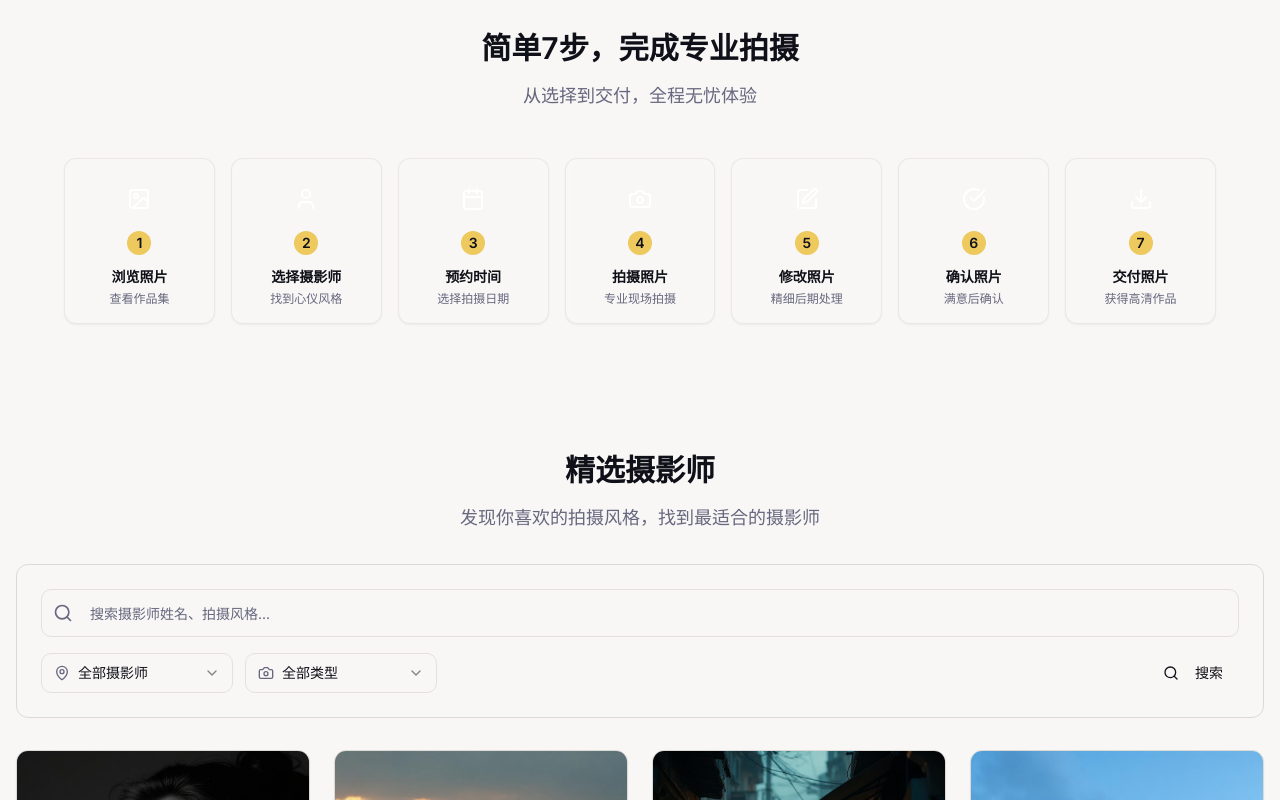
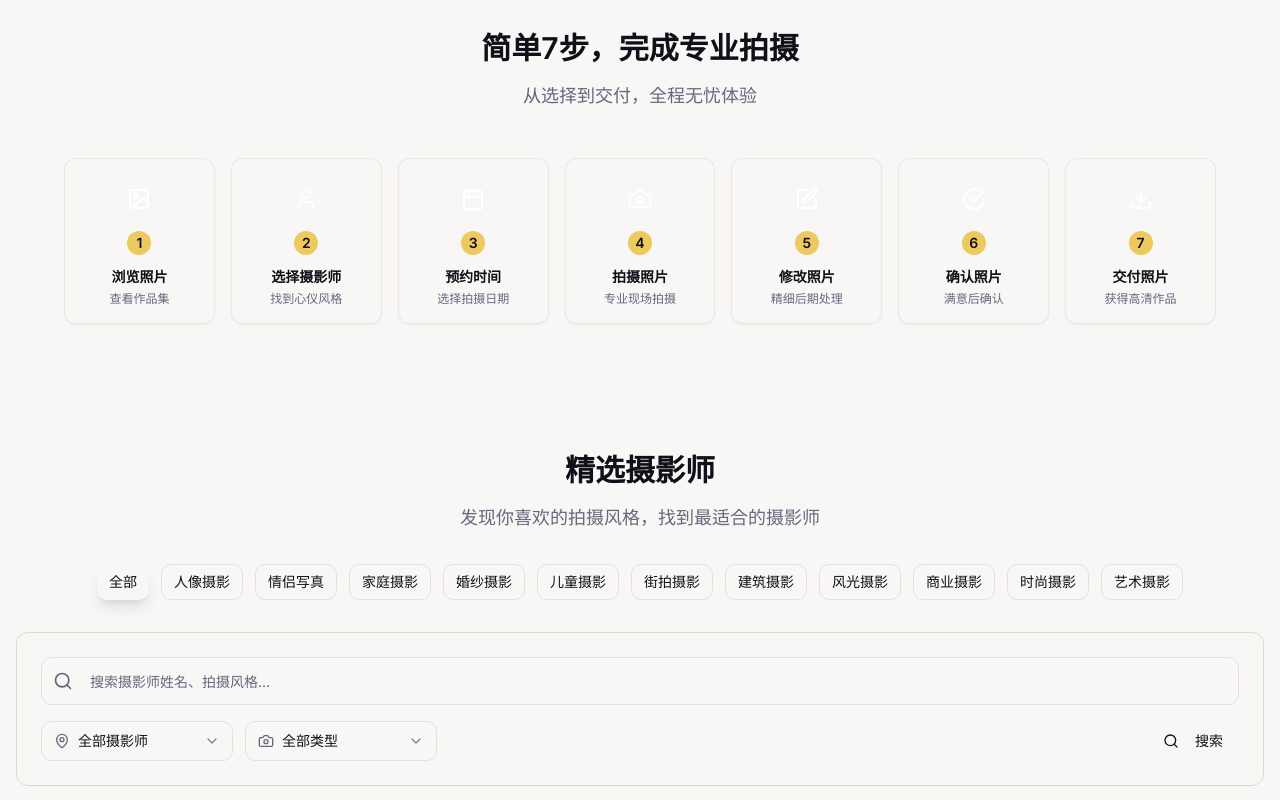
Before and after one commit to renfei19910831/beijing-advanture, a React (Vite) app: page / in a window 1280 px wide. Shown: the part 834-1634 px from the top of the page. Built offline with nearby package versions, Linux system fonts and the light colour scheme.

Commit message:
Add category tags to homepage

```diff
--- a/src/components/PhotographerFeed.tsx
+++ b/src/components/PhotographerFeed.tsx
@@ -113,7 +113,23 @@ const mockPhotographers: Photographer[] = [
 const PhotographerFeed = () => {
   const [hoveredPhoto, setHoveredPhoto] = useState<string | null>(null);
   const [filteredPhotographers, setFilteredPhotographers] = useState(mockPhotographers);
+  const [activeCategory, setActiveCategory] = useState('all');
   const navigate = useNavigate();
+
+  const categories = [
+    { value: 'all', label: '全部' },
+    { value: '人像', label: '人像摄影' },
+    { value: '情侣', label: '情侣写真' },
+    { value: '家庭', label: '家庭摄影' },
+    { value: '婚纱', label: '婚纱摄影' },
+    { value: '儿童', label: '儿童摄影' },
+    { value: '街拍', label: '街拍摄影' },
+    { value: '建筑', label: '建筑摄影' },
+    { value: '风光', label: '风光摄影' },
+    { value: '商业', label: '商业摄影' },
+    { value: '时尚', label: '时尚摄影' },
+    { value: '艺术', label: '艺术摄影' }
+  ];
 
   const handleSearch = (filters: {
     searchTerm: string;
@@ -146,6 +162,15 @@ const PhotographerFeed = () => {
     setFilteredPhotographers(filtered);
   };
 
+  const handleCategoryClick = (category: string) => {
+    setActiveCategory(category);
+    handleSearch({
+      searchTerm: '',
+      gender: '',
+      category: category === 'all' ? '' : category
+    });
+  };
+
   const handleViewPhotographer = (photographerId: string) => {
     navigate(`/photographer/${photographerId}`);
   };
@@ -156,6 +181,25 @@ const PhotographerFeed = () => {
         <div className="text-center mb-8">
           <h2 className="text-3xl font-bold text-foreground mb-4">精选摄影师</h2>
           <p className="text-muted-foreground text-lg">发现你喜欢的拍摄风格，找到最适合的摄影师</p>
+        </div>
+
+        {/* Category Tags */}
+        <div className="flex flex-wrap justify-center gap-3 mb-8">
+          {categories.map((category) => (
+            <Button
+              key={category.value}
+              variant={activeCategory === category.value ? "default" : "outline"}
+              size="sm"
+              onClick={() => handleCategoryClick(category.value)}
+              className={`transition-all duration-300 ${
+                activeCategory === category.value
+                  ? "bg-gradient-primary hover:opacity-90 shadow-lg"
+                  : "hover:border-primary hover:text-primary"
+              }`}
+            >
+              {category.label}
+            </Button>
+          ))}
         </div>
 
         {/* Search and Filter Component */}
```
